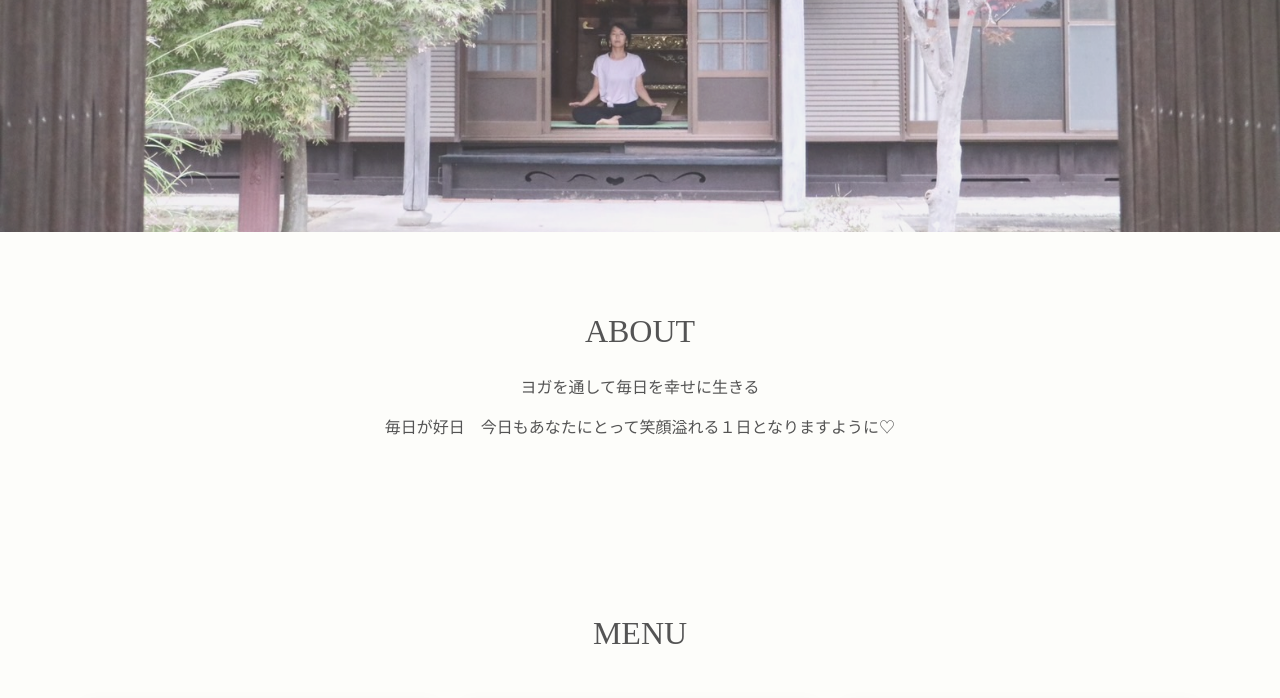
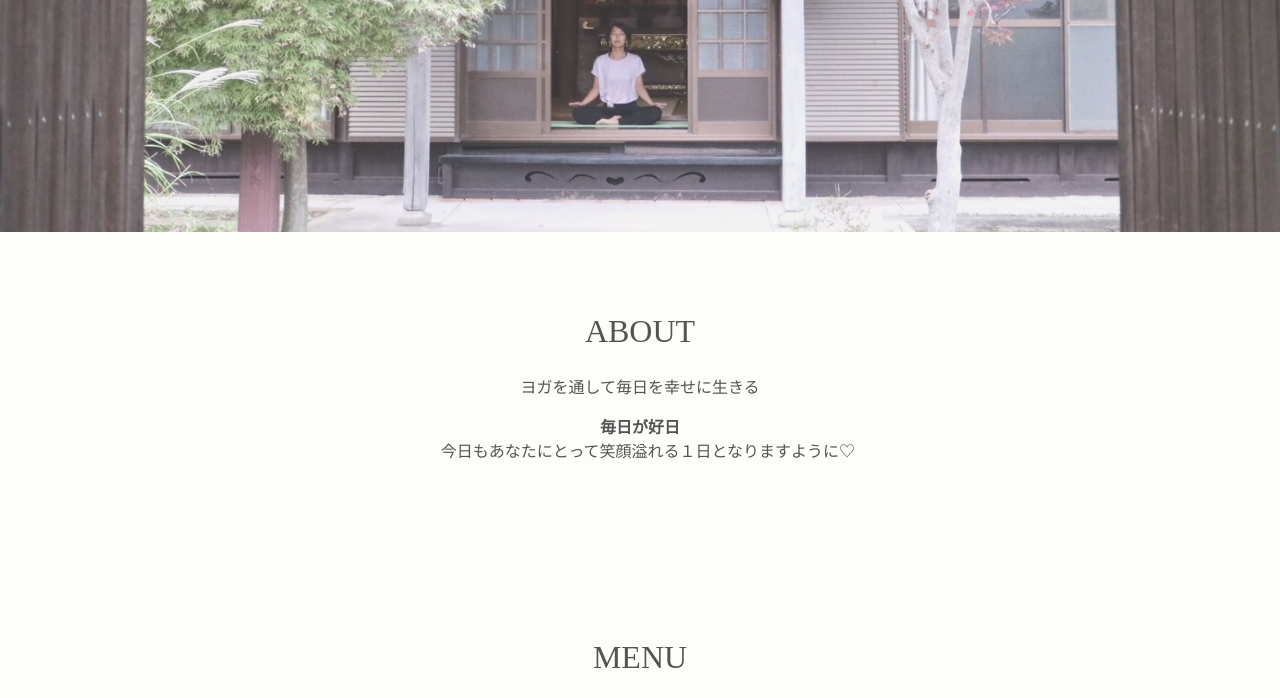
Before and after one commit to dedyeera/fukufukuHP, a plain HTML site: page index.html in a window 1280 px wide. Shown: the part 398-1096 px from the top of the page. Drawn offline with nearby package versions, Linux system fonts and the light colour scheme.

Commit message:
ABOUT再修正

```diff
--- a/index.html
+++ b/index.html
@@ -56,7 +56,7 @@
             <div class="container col-md-8 text-center">
                 <h2 class="mb-4">ABOUT</h2>
                 <p>ヨガを通して毎日を幸せに生きる</p>
-                <p>毎日が好日　今日もあなたにとって笑顔溢れる１日となりますように♡</p>
+                <p><strong>毎日が好日</strong><br>　今日もあなたにとって笑顔溢れる１日となりますように♡</p>
 
             </div>
         </section>
```
